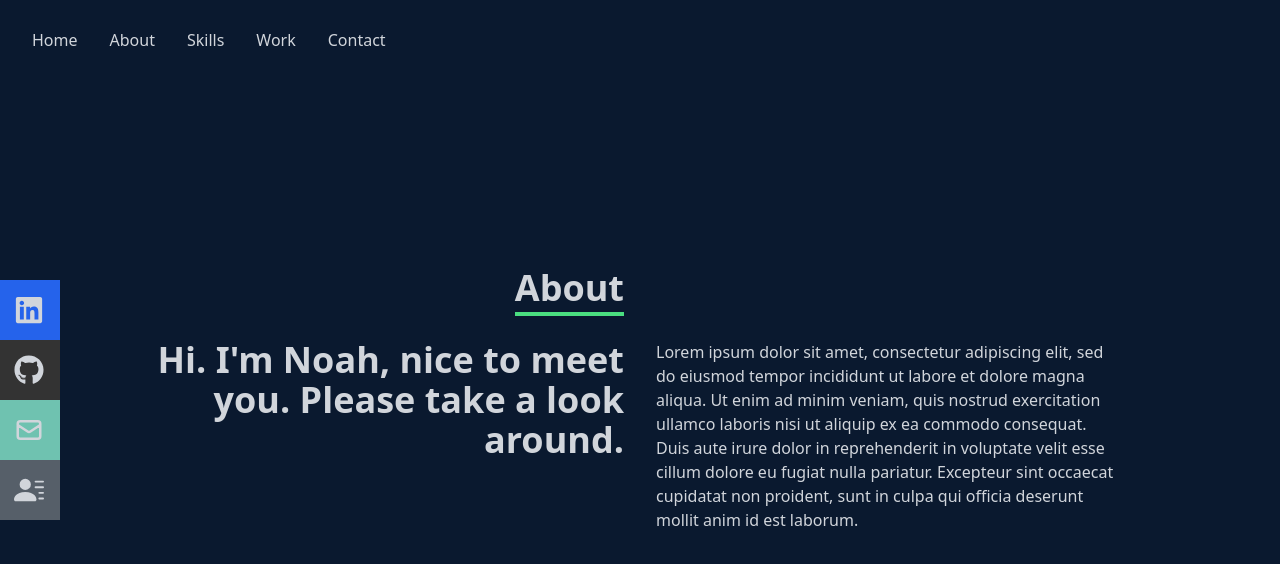
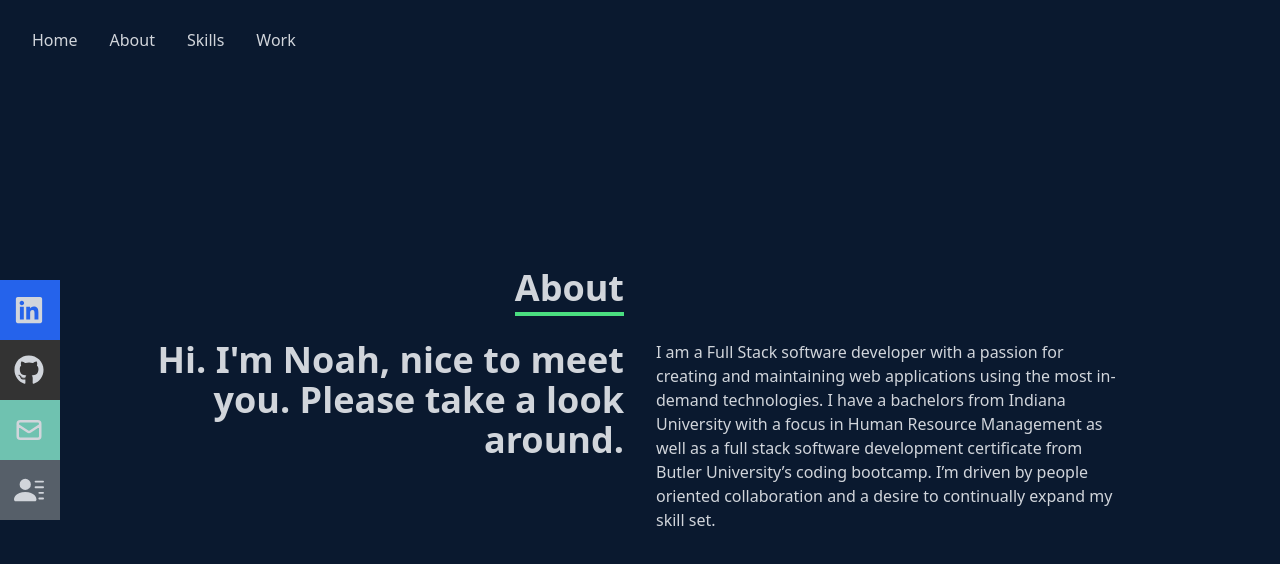
Before and after one commit to NTParker/react-portfolio, a React (Create React App) app: page /about in a window 1280 px wide. Shown: the top 564 px of the page. Built offline with nearby package versions, Linux system fonts and the light colour scheme; the HTML template or start-up script is replaced by a standard one.

Commit message:
reconfigured post bootcamp

```diff
--- a/src/App.js
+++ b/src/App.js
@@ -4,7 +4,6 @@ import Navbar from './components/Nav';
 import Skills from './components/Skills';
 import Work from './components/Work';
 import { BrowserRouter as Router, Routes, Route } from 'react-router-dom';
-import Contact from './components/Contact';
 
 function App() {
   return (
@@ -18,7 +17,6 @@ function App() {
           <Route path="/about" element={<About />}></Route>
           <Route path="/skills" element={<Skills />}></Route>
           <Route path="/work" element={<Work />}></Route>
-          <Route path="/contact" element={<Contact />}></Route>
         </Routes>
       </div>
     </Router>
--- a/src/components/About/index.js
+++ b/src/components/About/index.js
@@ -18,13 +18,13 @@ const About = () => {
           </div>
           <div>
             <p>
-              Lorem ipsum dolor sit amet, consectetur adipiscing elit, sed do
-              eiusmod tempor incididunt ut labore et dolore magna aliqua. Ut
-              enim ad minim veniam, quis nostrud exercitation ullamco laboris
-              nisi ut aliquip ex ea commodo consequat. Duis aute irure dolor in
-              reprehenderit in voluptate velit esse cillum dolore eu fugiat
-              nulla pariatur. Excepteur sint occaecat cupidatat non proident,
-              sunt in culpa qui officia deserunt mollit anim id est laborum.
+              I am a Full Stack software developer with a passion for creating
+              and maintaining web applications using the most in-demand
+              technologies. I have a bachelors from Indiana University with a
+              focus in Human Resource Management as well as a full stack
+              software development certificate from Butler University’s coding
+              bootcamp. I’m driven by people oriented collaboration and a desire
+              to continually expand my skill set.
             </p>
           </div>
         </div>
--- a/src/components/Contact/index.js
+++ /dev/null
@@ -1,48 +0,0 @@
-import React from 'react';
-
-const Contact = () => {
-  return (
-    <div
-      name="contact"
-      className="w-full h-screen bg-[#0a192f] flex justify-center items-center p-4"
-    >
-      <form
-        method="POST"
-        action="https://getform.io/f/a699a1b2-f225-434e-b317-1fbbde8e006c"
-        className="flex flex-col max-w-[600px] w-full"
-      >
-        <div className="pb-8">
-          <p className="text-4xl font-bold inline border-b-4 border-green-400 text-gray-300">
-            Contact
-          </p>
-          <p className="text-gray-300 py-4">
-            Submit the form below or send me an email!
-          </p>
-        </div>
-        <input
-          className="bg-[#ccd6f6] p-2"
-          type="text"
-          placeholder="Name"
-          name="name"
-        />
-        <input
-          className="my-4 p-2 bg-[#ccd6f6]"
-          type="email"
-          placeholder="Email"
-          name="email"
-        />
-        <textarea
-          className="bg-[#ccd6f6] p-2"
-          name="message"
-          rows="10"
-          placeholder="Message"
-        ></textarea>
-        <button className="text-white border-2 hover:bg-green-400 hover:border-green-400 px-4 py-3 my-8 mx-auto flex items-center">
-          Submit
-        </button>
-      </form>
-    </div>
-  );
-};
-
-export default Contact;
--- a/src/components/Home/index.js
+++ b/src/components/Home/index.js
@@ -1,5 +1,6 @@
 import React from 'react';
 import { HiArrowNarrowRight } from 'react-icons/hi';
+import { Link } from 'react-router-dom';
 
 const Home = () => {
   return (
@@ -14,17 +15,18 @@ const Home = () => {
           I am a Full Stack Developer.
         </h2>
         <p className="text-[#8892b0] py-4 max-w-[700px]">
-          I am an aspiring fullstack software developer. I enjoy creating and
-          maintaining versatile web applications using the industry's most in
-          demand technologies. What can I help you create?
+          I enjoy creating and maintaining versatile web applications using the
+          industry's most in demand technologies. What can I help you create?
         </p>
         <div>
+          <Link to="/work">
             <button className="text-white group border-2 px-6 py-3 my-2 flex items-center hover:bg-green-400 hover:border-green-400">
               <span className="flex items-center">
                 View Work
                 <HiArrowNarrowRight className="ml-3 flex items-center group-hover:rotate-90 duration-300" />
               </span>
             </button>
+          </Link>
         </div>
       </div>
     </div>
--- a/src/components/Nav/index.js
+++ b/src/components/Nav/index.js
@@ -27,9 +27,6 @@ const Navbar = () => {
           <Link to="/work">
             <li>Work</li>
           </Link>
-          <Link to="/contact">
-            <li>Contact</li>
-          </Link>
         </ul>
       </div>
 
@@ -56,9 +53,6 @@ const Navbar = () => {
         </Link>
         <Link to="/work">
           <li className="py-6 text-4xl">Work</li>
-        </Link>
-        <Link to="/contact">
-          <li className="py-6 text-4xl">Contact</li>
         </Link>
       </ul>
 
--- a/src/components/Skills/index.js
+++ b/src/components/Skills/index.js
@@ -16,7 +16,7 @@ const Skills = () => {
             Skills
           </p>
           <p className="py-4">
-            These are just some of the technologies I am proficient in.
+            These are just some of the technologies I utilize in my work.
           </p>
         </div>
 
--- a/src/components/Work/index.js
+++ b/src/components/Work/index.js
@@ -5,7 +5,7 @@ import ReadMe from '../../assets/images/readme-1.png';
 import Game from '../../assets/images/Game-1.png';
 import Team from '../../assets/images/team-1.png';
 import Quiz from '../../assets/images/quiz-pic.png';
-import nofomo from '../../assets/images/nofomo-1.png';
+import nofomo from '../../assets/images/nofomo-2.png';
 
 const Work = () => {
   return (
@@ -16,7 +16,6 @@ const Work = () => {
           <p className="text-4xl font-bold inline border-b-4 border-green-400">
             Work
           </p>
-          <p className="py-4">Check out some of my recent projects.</p>
         </div>
 
         {/* container for projects */}
@@ -216,7 +215,7 @@ const Work = () => {
               <span className="rounded-lg">
                 <img
                   className="rounded-t-lg rounded-b-lg hover:scale-110 duration-500"
-                  src={nofomo - 1}
+                  src={nofomo}
                 ></img>
               </span>
               <div>
```
Also changed, not shown: src/assets/images/nofomo-2.png (added). Lines whose indentation alone changed are shown as unchanged.
